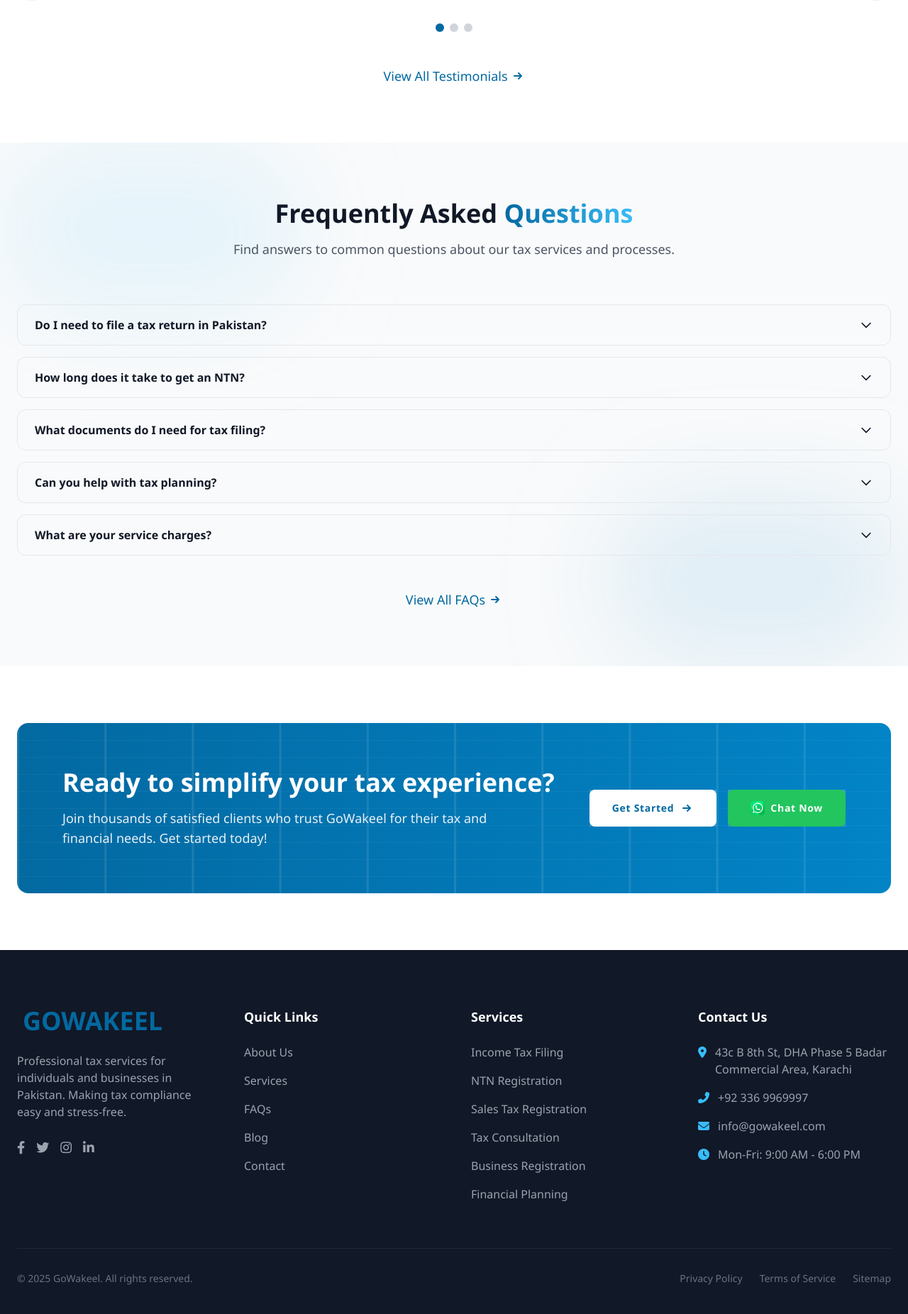
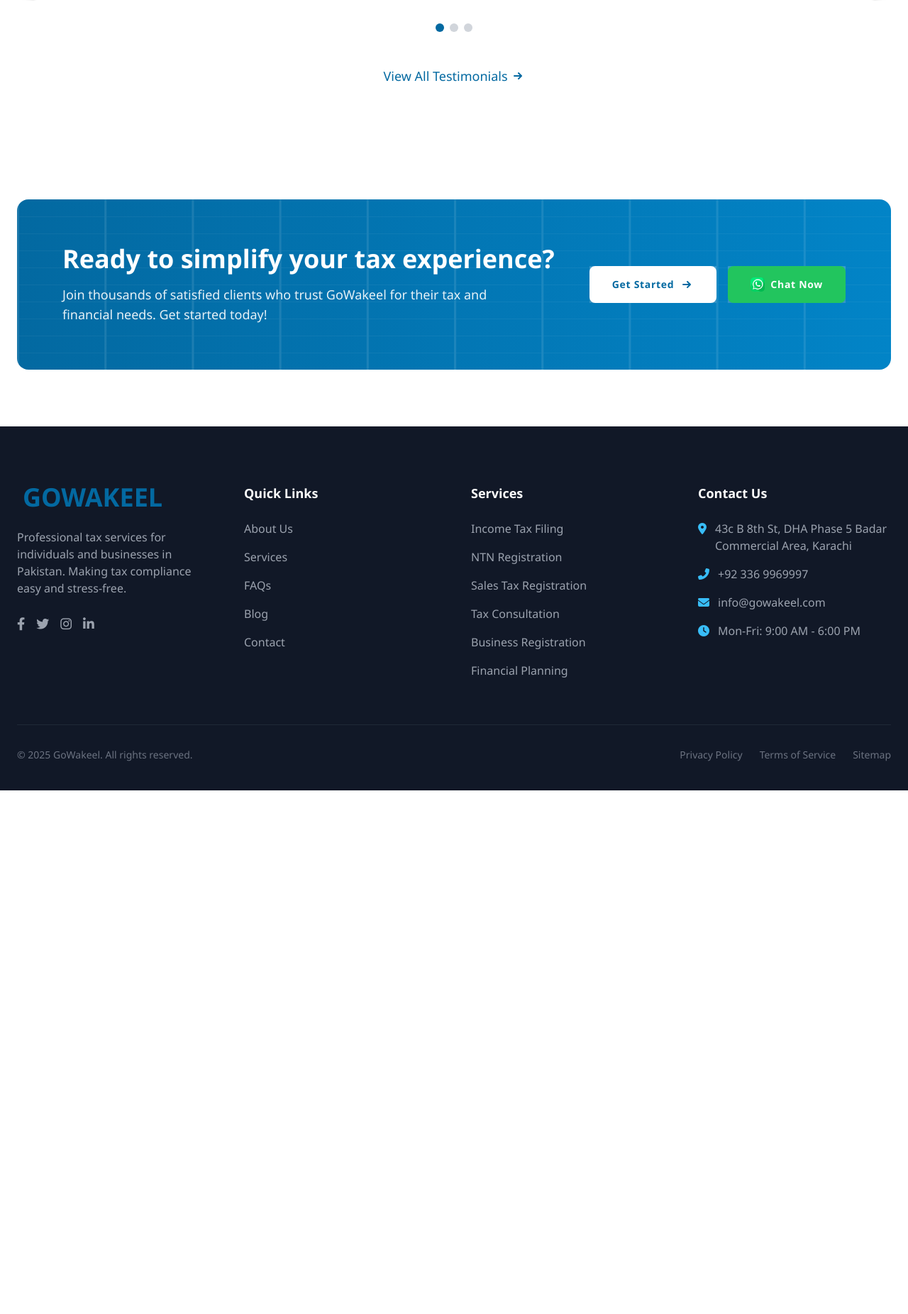
Before and after one commit to JunaidAnjum501/gowakeel_, a Django app: page / in a window 1280 px wide. Shown: the part 4212-6064 px from the top of the page at 71% size. After the commit the page ends 5326 px from the top, so only its background shows below. Run offline with Django 5.2, Linux system fonts and the light colour scheme; some libraries are stand-ins or nearby versions.

Commit message:
UpdateUI

```diff
--- a/wakeelapp/templates/wakeelapp/index.html
+++ b/wakeelapp/templates/wakeelapp/index.html
@@ -368,36 +368,6 @@
             this.darkMode = !this.darkMode;
           }
         }));
-
-        Alpine.data('faqAccordion', () => ({
-        faqs: [
-          {
-            question: 'Do I need to file a tax return in Pakistan?',
-            answer: 'Yes, if your annual income exceeds the minimum threshold set by FBR, you are required to file a tax return. This applies to salaried individuals, business owners, and professionals.',
-            open: false,
-          },
-          {
-            question: 'How long does it take to get an NTN?',
-            answer: 'With our service, you can typically get your National Tax Number (NTN) within 3-5 working days, depending on the FBR processing time.',
-            open: false,
-          },
-          {
-            question: 'What documents do I need for tax filing?',
-            answer: 'You\'ll need your CNIC, income details, tax deduction certificates, property documents (if applicable), and bank statements. Our team will guide you through the specific requirements for your situation.',
-            open: false,
-          },
-          {
-            question: 'Can you help with tax planning?',
-            answer: 'Yes, we offer comprehensive tax planning services to help you optimize your tax situation legally and maximize your savings.',
-            open: false,
-          },
-          {
-            question: 'What are your service charges?',
-            answer: 'Our service charges vary depending on the complexity of your tax situation and the specific services you need. Please contact us for a personalized quote.',
-            open: false,
-          },
-        ]
-      }));
 
         // Initialize Alpine.js globally
         Alpine.start();
@@ -1253,64 +1223,6 @@
     </div>
   </section>
   <!-- Testimonials Section End -->
-<!-- FAQ Section -->
-<section class="py-20 relative overflow-hidden" :class="darkMode ? 'bg-dark-200' : 'bg-gray-50'">
-  <div class="absolute top-0 left-0 w-1/3 h-1/3 bg-primary-400 rounded-full mix-blend-multiply filter blur-3xl opacity-10"></div>
-  <div class="absolute bottom-0 right-0 w-1/3 h-1/3 bg-primary-600 rounded-full mix-blend-multiply filter blur-3xl opacity-10"></div>
-
-  <div class="max-w-7xl mx-auto px-6 relative z-10">
-    <div class="text-center mb-16">
-      <h2 class="text-3xl md:text-4xl font-bold mb-4" :class="darkMode ? 'text-white' : 'text-gray-900'" data-aos="fade-up">
-        Frequently Asked <span class="gradient-text">Questions</span>
-      </h2>
-      <p class="text-lg max-w-3xl mx-auto" :class="darkMode ? 'text-gray-300' : 'text-gray-600'" data-aos="fade-up" data-aos-delay="100">
-        Find answers to common questions about our tax services and processes.
-      </p>
-    </div>
-
-    <!-- FAQ Accordion -->
-    <div x-data="faqAccordion">
-      <div class="space-y-4">
-        <template x-for="(faq, index) in faqs" :key="index">
-          <div class="border rounded-xl overflow-hidden">
-            <button
-              @click="faq.open = !faq.open"
-              class="flex justify-between items-center w-full px-6 py-4 text-left font-semibold">
-              <span x-text="faq.question"></span>
-              <svg class="w-5 h-5 ml-2 transition-transform duration-300" :class="faq.open ? 'transform rotate-180' : ''" fill="none" stroke="currentColor" viewBox="0 0 24 24" xmlns="http://www.w3.org/2000/svg">
-                <path stroke-linecap="round" stroke-linejoin="round" stroke-width="2" d="M19 9l-7 7-7-7"></path>
-              </svg>
-            </button>
-            <!-- Use x-show and transition for smooth opening/closing -->
-            <div
-              x-show="faq.open"
-              x-cloak
-              x-transition:enter="transition ease-out duration-300"
-              x-transition:enter-start="opacity-0 transform translate-y-4"
-              x-transition:enter-end="opacity-100 transform translate-y-0"
-              x-transition:leave="transition ease-in duration-300"
-              x-transition:leave-start="opacity-100 transform translate-y-0"
-              x-transition:leave-end="opacity-0 transform translate-y-4"
-              class="px-6 py-4 border-t">
-              <p x-text="faq.answer"></p>
-            </div>
-          </div>
-        </template>
-      </div>
-    </div>
-
-    <!-- View All FAQs Link -->
-    <div class="text-center mt-12" data-aos="fade-up">
-      <a href="{% url 'wakeelapp:faq' %}" class="inline-flex items-center font-medium text-lg" :class="darkMode ? 'text-primary-400 hover:text-primary-300' : 'text-primary-700 hover:text-primary-600'">
-        View All FAQs
-        <svg xmlns="http://www.w3.org/2000/svg" class="h-5 w-5 ml-1" viewBox="0 0 20 20" fill="currentColor">
-          <path fill-rule="evenodd" d="M10.293 5.293a1 1 0 011.414 0l4 4a1 1 0 010 1.414l-4 4a1 1 0 01-1.414-1.414L12.586 11H5a1 1 0 110-2h7.586l-2.293-2.293a1 1 0 010-1.414z" clip-rule="evenodd" />
-        </svg>
-      </a>
-    </div>
-  </div>
-</section>
-<!-- FAQ Section End -->
     <!-- CTA Section -->
     <section class="py-20 relative overflow-hidden" :class="darkMode ? 'bg-dark-100' : 'bg-white'">
       <div class="max-w-7xl mx-auto px-6">
@@ -1558,8 +1470,6 @@
         });
       }
     });
-
-
   </script>
    </body>
  </html>
```
